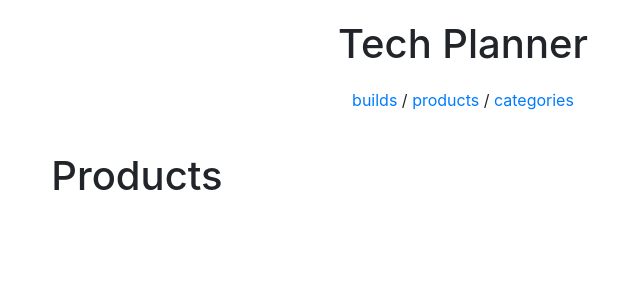
After one commit to ryanarnold/tech-planner, a Django app: page /products/ in a window 1280 px wide. The commit adds this page. Shown: the top 300 px of the page, without its empty margins (177-817 px from the left). Run offline with Django 3.2, Linux system fonts and the light colour scheme; some libraries are stand-ins or nearby versions.

Commit message:
Add barebones products and categories pages

```diff
--- a/tech_planner/config/urls.py
+++ b/tech_planner/config/urls.py
@@ -21,4 +21,6 @@ urlpatterns = [
     path('admin/', admin.site.urls),
     path('', views.index, name='index'),
     path('builds/', views.builds, name='builds'),
+    path('categories/', views.categories, name='categories'),
+    path('products/', views.products, name='products'),
 ]
--- a/tech_planner/tech_planner/views.py
+++ b/tech_planner/tech_planner/views.py
@@ -8,6 +8,8 @@ BUILDS_URL = 'builds'
 
 # Templates
 BUILDS_HTML = 'builds.html'
+PRODUCTS_HTML = 'products.html'
+CATEGORIES_HTML = 'categories.html'
 
 def index(request):
     return HttpResponseRedirect(reverse(BUILDS_URL))
@@ -15,3 +17,11 @@ def index(request):
 
 def builds(request):
     return render(request, BUILDS_HTML)
+
+
+def products(request):
+    return render(request, PRODUCTS_HTML)
+
+
+def categories(request):
+    return render(request, CATEGORIES_HTML)
--- a/tech_planner/templates/base.html
+++ b/tech_planner/templates/base.html
@@ -30,7 +30,7 @@
 
       <div class="row" id="nav-links">
         <div class="col-md-12">
-          builds / products / categories
+          <a href="{{ url('builds') }}">builds</a> / <a href="{{ url('products') }}">products</a> / <a href="{{ url('categories') }}">categories</a>
         </div>
       </div>
 
--- /dev/null
+++ b/tech_planner/templates/products.html
@@ -0,0 +1,7 @@
+{% extends "base.html" %}
+
+{% block content %}
+
+    <h1>Products</h1>
+
+{% endblock %}
```
Also changed, not shown: tech_planner/templates/categories.html (added, +7 -0 lines).
